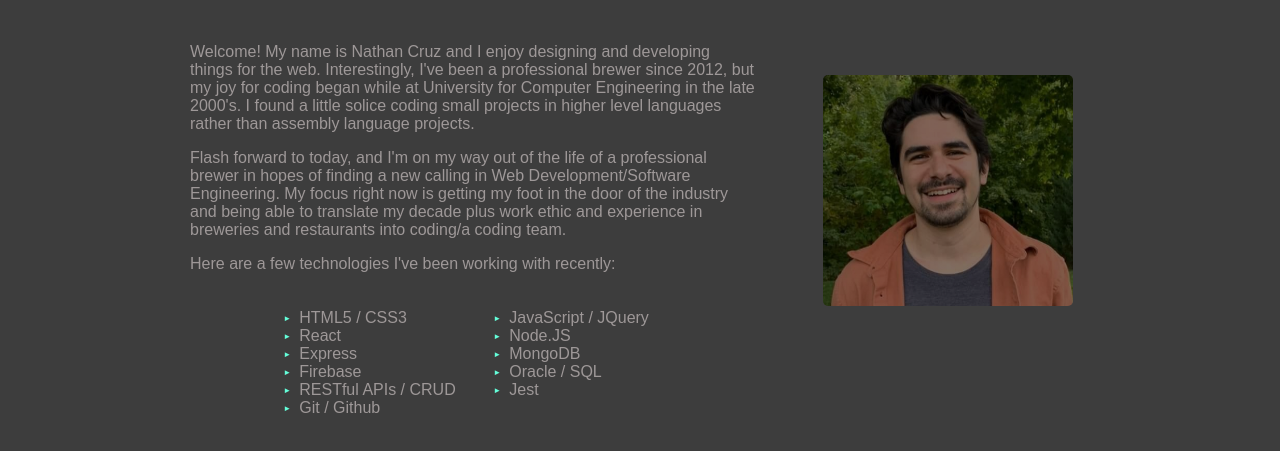
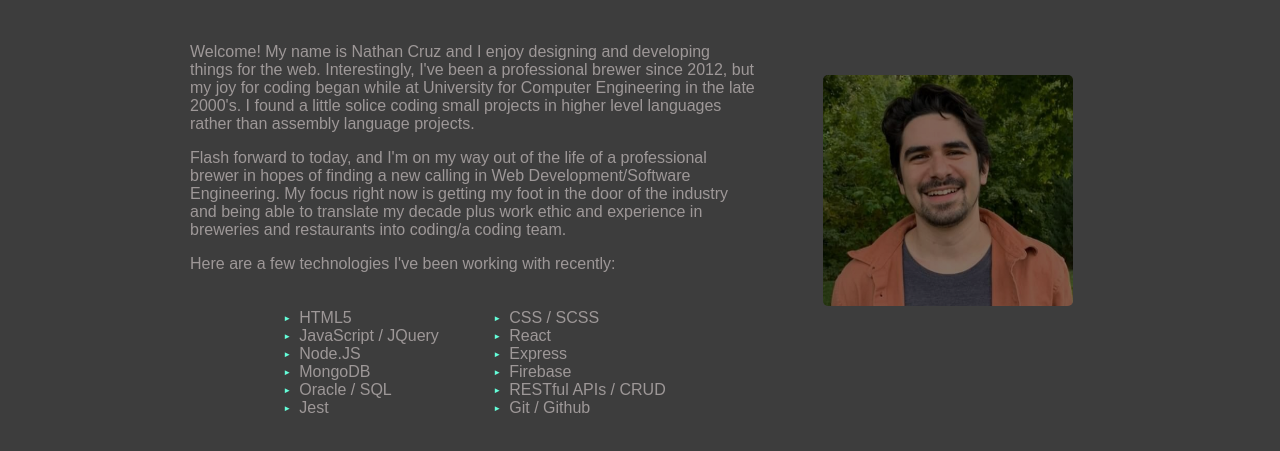
Before and after one commit to ncruz89/github.io, a plain HTML site: page index.html in a window 1280 px wide. Shown: the part 589-1040 px from the top of the page. Drawn offline with Linux system fonts and the light colour scheme.

Commit message:
added sass

```diff
--- a/index.html
+++ b/index.html
@@ -91,7 +91,8 @@
             Here are a few technologies I've been working with recently:
             <div class="skills-list-container">
             <ul class="skills-list">
-              <li>HTML5 / CSS3</li>
+              <li>HTML5</li>
+              <li>CSS / SCSS</li>
               <li>JavaScript / JQuery</li>
               <li>React</li>
               <li>Node.JS</li>
```
Also changed, not shown: 1 other file.
